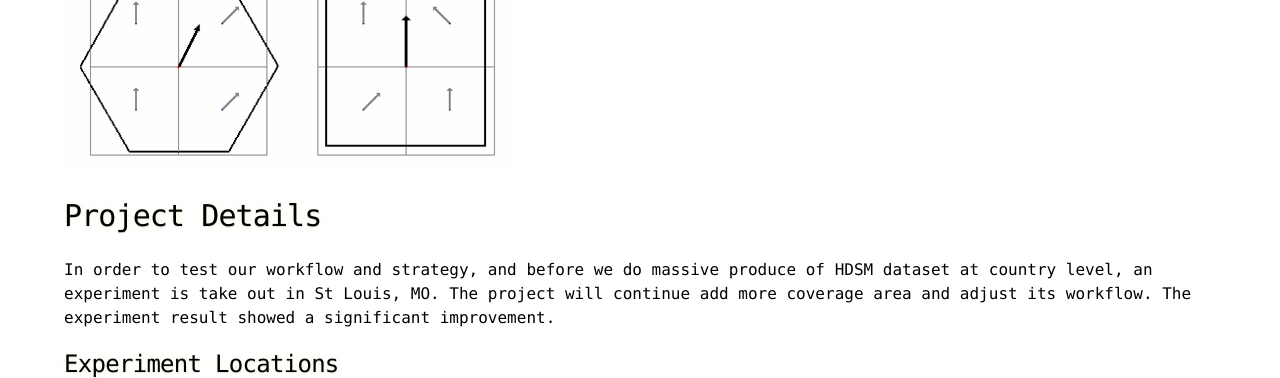
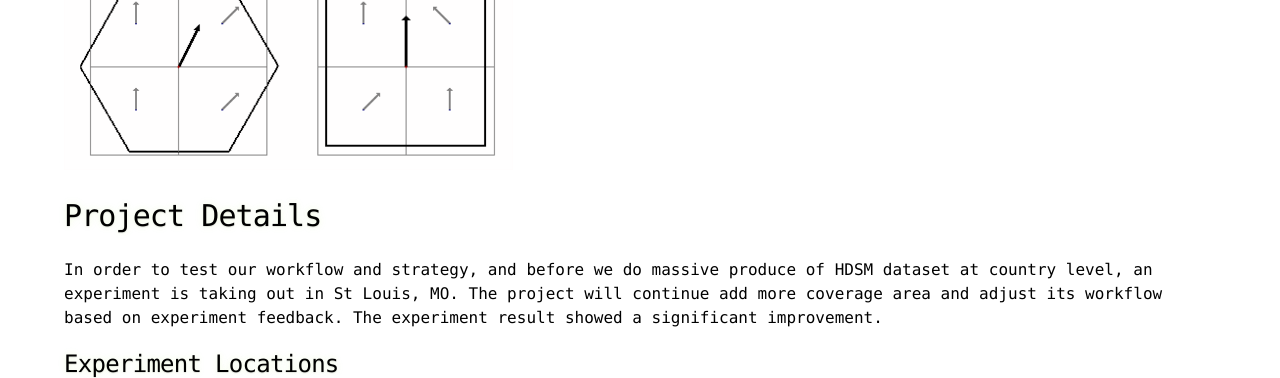
Before and after one commit to yanfuzhou/yanfuzhou.github.io, a Jekyll site: the page built from index.md, in a window 1280 px wide and 900 px high, scrolled down 1329 px, cut to the strip 0-378 px from the top of the window. Built offline with Jekyll 4.4.1, drawn with Linux system fonts in a browser that asks for light colours; our own code applies the rules of GitHub Pages for plain Markdown files.

Commit message:
update readme

```diff
--- a/index.md
+++ b/index.md
@@ -30,9 +30,8 @@ Using hexagonal grid to fill a 2d plane has three major advantages over using sq
 # [](#header-1)Project Details
 
 In order to test our workflow and strategy, and before we do massive produce of HDSM dataset at country level,
-an experiment is take out in St Louis, MO. The project will continue add more coverage area and adjust its workflow.
-The experiment result showed a significant improvement.
-
+an experiment is taking out in St Louis, MO. The project will continue add more coverage area and
+adjust its workflow based on experiment feedback. The experiment result showed a significant improvement.
 
 ## [](#header-2)Experiment Locations
 
```
